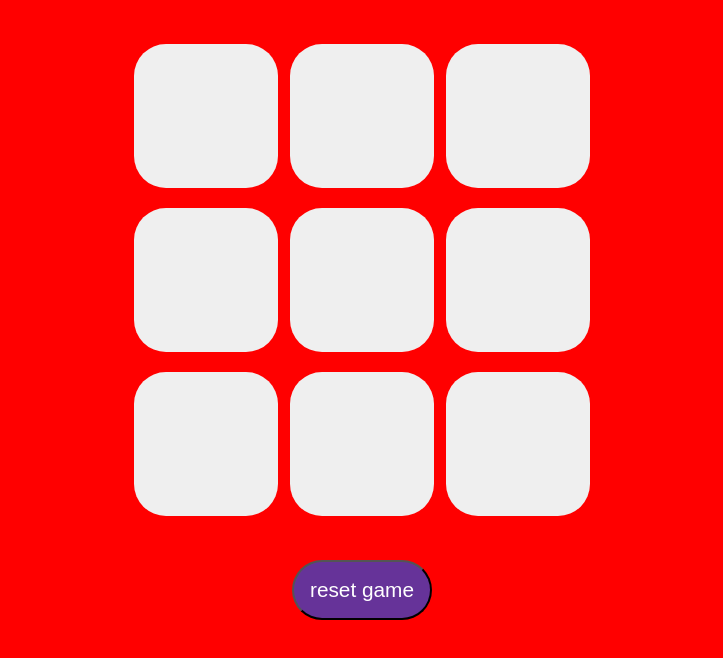
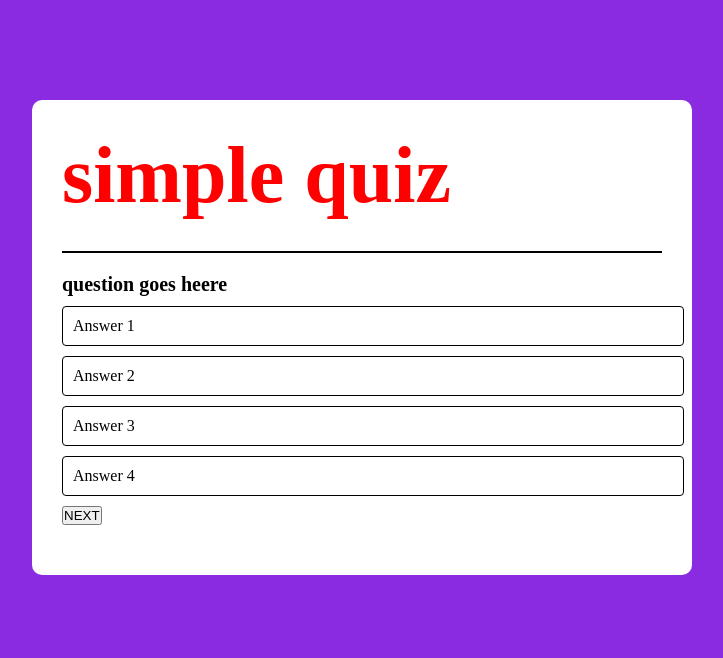
Before and after one commit to nishajangid17/JAVA-SCRIPT-PROJECTS, a plain HTML site: page index.html in a window 1280 px wide. Shown: the whole page, without its empty margins (278-1001 px from the left). Drawn offline with Linux system fonts and the light colour scheme.

Commit message:
Add files via upload
quiz based

```diff
--- a/index.html
+++ b/index.html
@@ -3,26 +3,23 @@
 <head>
     <meta charset="UTF-8">
     <meta name="viewport" content="width=device-width, initial-scale=1.0">
-    <title>tic-tac</title>
+    <title>Document</title>
     <link rel="stylesheet" href="style.css">
 </head>
-  <body>
-    <main>
-    <div class="container">
-     <div class="game">
-        <button class="box"></button>
-        <button class="box"></button>
-        <button class="box"></button>
-        <button class="box"></button>
-        <button class="box"></button>
-        <button class="box"></button>
-        <button class="box"></button>
-        <button class="box"></button>
-        <button class="box"></button>
-     </div>
+<body>
+    <div class="app">
+        <h1> simple quiz</h1>
+        <div class="quiz">
+            <h2 id="question"> question goes heere</h2>
+            <div id="answer-buttons">
+                <div class="btn">Answer 1</div>
+                <div class="btn">Answer 2</div>
+                <div class="btn">Answer 3</div>
+                <div class="btn">Answer 4</div>
+            </div>
+            <button id="next-button">NEXT</button>
+        </div>
     </div>
-    <button class="reset-btn">reset game</button>
-    </main>
-    <script src="tac.js"></script>
-   </body>
+    <script src="script.js"></script>
+</body>
 </html>
--- /dev/null
+++ b/script.js
@@ -0,0 +1,63 @@
+const questions = [
+    {
+        question:"how many headings tag in html",
+        answers:[
+            {text:"3",correct:false},
+            {text:"4",correct:false},
+            {text:"5",correct:false},
+            {text:"6",correct: true},
+        ]
+    },
+
+    {
+        question:"what is the extenion of javascript ?",
+        answers:[
+            {text:".html",correct:false},
+            {text:".css",correct:false},
+            {text:".js",correct:true},
+            {text:".java",correct:false},
+        ]
+    },
+
+    {
+        question:"whic is the samlllest continent in the world ?",
+        answers:[
+            {text:"usa",correct:false},
+            {text:"austrial",correct:true},
+            {text:"asia",correct:false},
+            {text:"africa",correct:false},
+        ]
+    }
+];
+
+
+const questionElement= document.getElementsById("question");
+const answerButton= document.getElementsById("ans-button");
+const nextButton= document.getElementsById("next-btn");
+
+let currentQuestionindex= 0;
+let score = 0;
+
+function startQuiz() {
+    currentQuestionindex = 0;
+    score = 0;
+    nextButton.innnerHTML = "next";
+    showQuestion();
+}
+
+
+function showQuestion(){
+    let currentQuestionindex = questions[currentQuestionindex];
+    let questionNo=currentQuestionindex + 1;
+    questionElement.innerHTML =questionNo+" ."+ currentQuestion.
+    question;
+
+    currentQuesti(answer=> {
+        const button = document.createElement("button");
+        button.innerHTML =answer.text;
+        button.classList.add("btn");
+        answerButton.appendChild(button);
+    });
+}
+
+startQuiz();
--- a/style.css
+++ b/style.css
@@ -4,44 +4,63 @@
 }
 
 body{
-    background-color:red;
-    text-align: center;
+    background-color: blueviolet;
 }
 
-.container{
-    height: 70vh;
-    display: flex;
-    flex-wrap: wrap;
-    justify-content: center;
-    align-items: center;
-    gap:1.5vmin
+.app{
+    background-color: white;
+    width: 90%;
+    margin: 100px auto 0;
+    max-width: 600px;
+    border-radius: 10px;
+    padding: 30px;
+}
+
+.app h1{
+    color: red;
+    font-size: 500%;
+    font-weight: 900;
+    border-bottom: 2px solid black;
+    padding-bottom: 30px;
+
+}
+
+.quiz{
+    padding: 20px 0;
+}
+
+.quiz h2{
+    font-size: 20px;
+    font-weight: 600;
+}
+
+.btn{
+    background: white;
+    color: black;
+    font-weight:500 ;
+    width: 100%;
+    border: 1px solid black;
+    padding: 10px;
+    margin: 10px 0;
+    text-align: left;
+    border-radius: 4px;
+    cursor:pointer;
 }
 
 
-.game{
-    height: 60vmin;
-    width: 60vmin;
-    display: flex;
-    flex-wrap: wrap;
-    justify-content: center;
-    align-items: center;
-    gap:1.5vmin
+.btn:hover{
+    background-color: black;
+    color: white;
 }
 
-.box{
-    height: 18vmin;
-    width: 18vmin;
-    border-radius: 2rem;
-    border: none;
-    font-size: 6vmin;
-
-
+#next-btn{
+    background-color: blue;
+    color: white;
+    font-weight: 500;
+    width: 100px;
+    padding: 10px;
+    margin: 20px auto 0px;
+    border-radius: 4px;
+    cursor: pointer;
+    display: none;
 }
-
-.reset-btn{
-    font-size: 1.3rem;
-    background-color: rebeccapurple;
-    color: white;
-    border-radius: 2rem;
-    padding: 1rem;
-}
```
